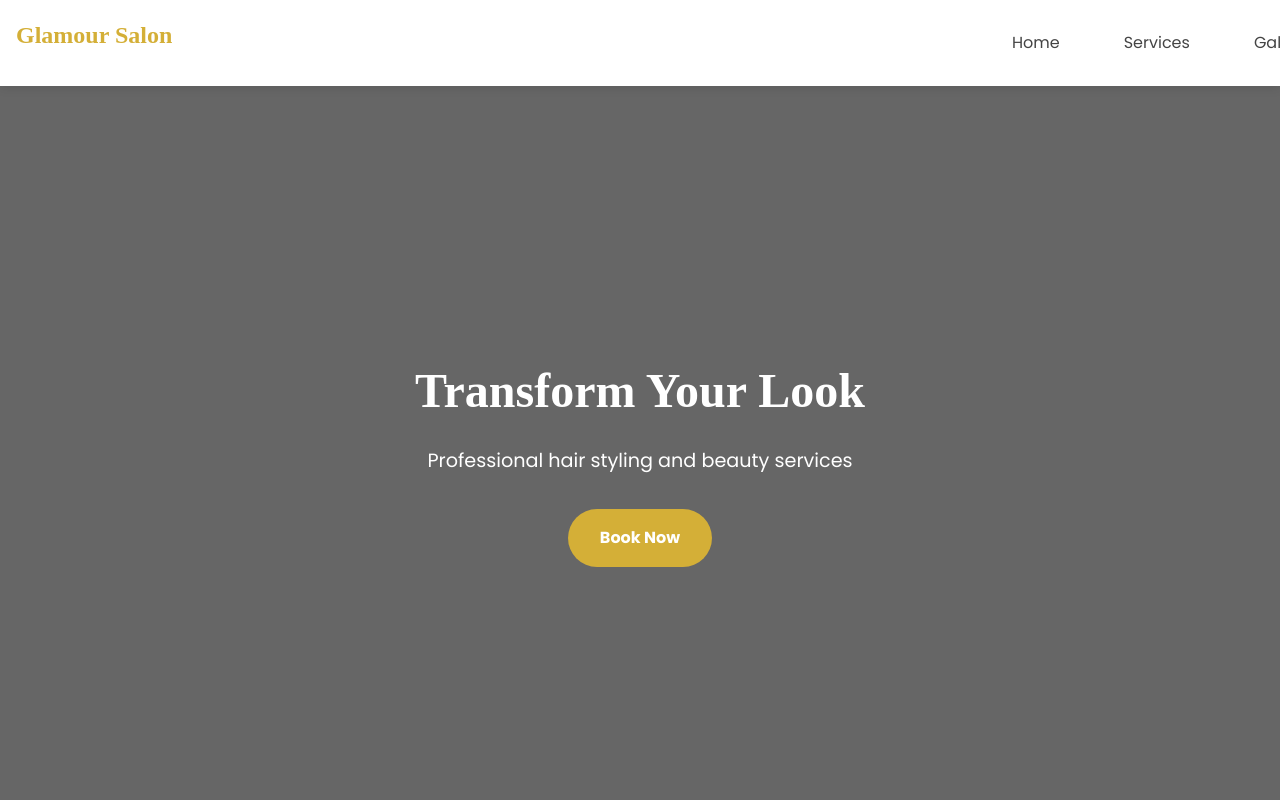
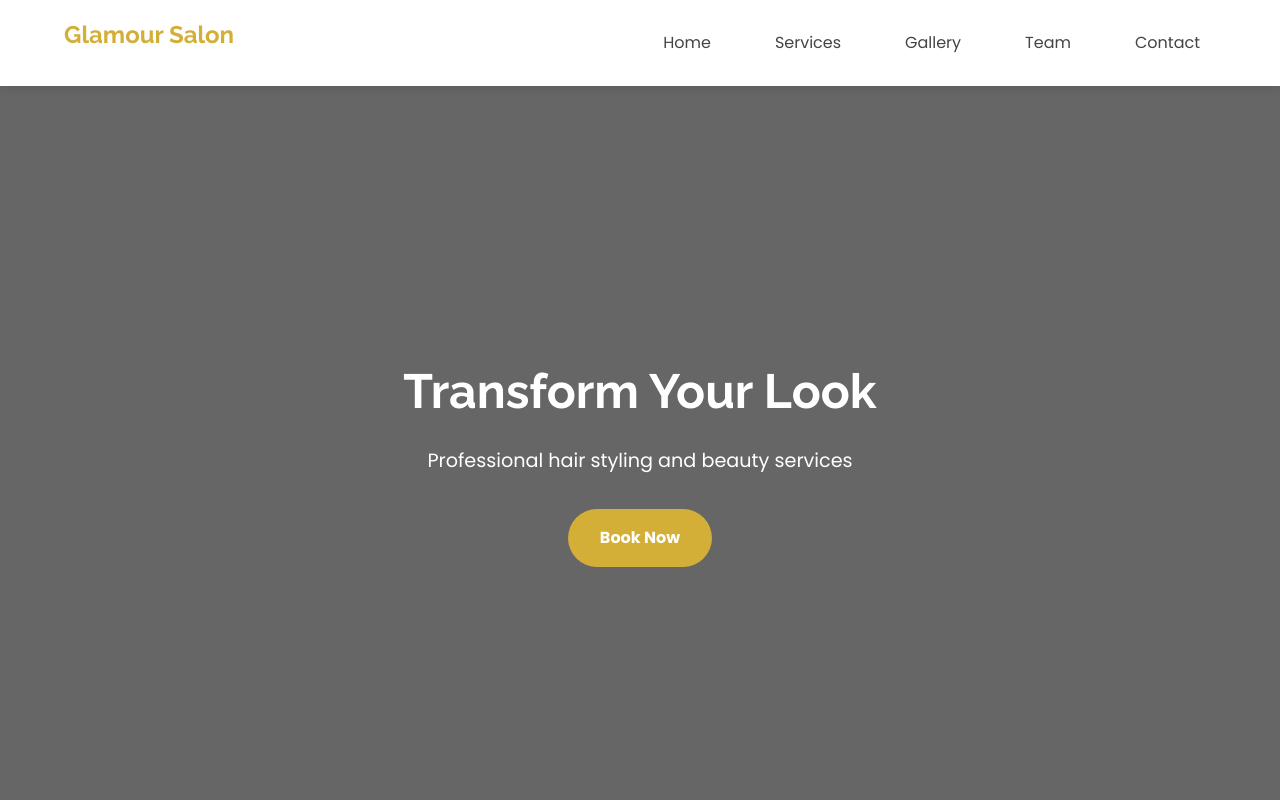
Before and after one commit to frenchie43972/hair-salon-template-1, a plain HTML site: page index.html in a window 1280 px wide. Shown: the top 800 px of the page. Drawn offline with Linux system fonts and the light colour scheme.

Commit message:
fixing the navbat hamburger

```diff
--- a/script.js
+++ b/script.js
@@ -21,11 +21,26 @@ document.addEventListener('DOMContentLoaded', function () {
   menuBtn.addEventListener('click', toggleMenu);
   menuOverlay.addEventListener('click', toggleMenu);
 
-  // Close menu when clicking a nav link
+  // Navigation functionality
   document.querySelectorAll('.nav_link').forEach((link) => {
-    link.addEventListener('click', () => {
-      if (window.innerWidth < 768) {
-        toggleMenu();
+    link.addEventListener('click', function (e) {
+      e.preventDefault();
+      const targetId = this.getAttribute('href');
+      const targetSection = document.querySelector(targetId);
+
+      if (targetSection) {
+        // Close mobile menu if open
+        if (navList.classList.contains('active')) {
+          toggleMenu();
+        }
+
+        // Wait for menu to close before scrolling
+        setTimeout(() => {
+          targetSection.scrollIntoView({
+            behavior: 'smooth',
+            block: 'start',
+          });
+        }, 300); // Match this with your CSS transition time
       }
     });
   });
@@ -192,26 +207,6 @@ document.addEventListener('DOMContentLoaded', function () {
     input.classList.remove('error');
   }
 
-  // Smooth scrolling for navigation links
-  document.querySelectorAll('a[href^="#"]').forEach((anchor) => {
-    anchor.addEventListener('click', function (e) {
-      e.preventDefault();
-      const target = document.querySelector(this.getAttribute('href'));
-
-      if (target) {
-        target.scrollIntoView({
-          behavior: 'smooth',
-          block: 'start',
-        });
-
-        // Close mobile menu if open
-        if (window.innerWidth < 768) {
-          toggleMenu();
-        }
-      }
-    });
-  });
-
   // Lazy loading for images
   if ('loading' in HTMLImageElement.prototype) {
     const images = document.querySelectorAll('img[loading="lazy"]');
--- a/styles.css
+++ b/styles.css
@@ -3,6 +3,82 @@
  * A responsive website template for hair salons and beauty services
  * Customize colors, fonts, and other variables below
  */
+
+/* Font Face Declarations */
+@font-face {
+  font-family: 'Poppins';
+  src: url('./fonts/Poppins/Poppins-Regular.ttf') format('ttf');
+  font-weight: 400;
+  font-style: normal;
+  font-display: swap;
+}
+
+@font-face {
+  font-family: 'Poppins';
+  src: url('./fonts/Poppins/Poppins-Medium.ttf') format('ttf');
+  font-weight: 500;
+  font-style: normal;
+  font-display: swap;
+}
+
+@font-face {
+  font-family: 'Poppins';
+  src: url('./fonts/Poppins/Poppins-Bold.ttf') format('ttf');
+  font-weight: 700;
+  font-style: normal;
+  font-display: swap;
+}
+
+@font-face {
+  font-family: 'Raleway';
+  src: url('./fonts/Raleway/static/Raleway-Regular.ttf') format('ttf');
+  font-weight: 400;
+  font-style: normal;
+  font-display: swap;
+}
+
+@font-face {
+  font-family: 'Raleway';
+  src: url('./fonts/Raleway/static/Raleway-Medium.ttf') format('ttf');
+  font-weight: 500;
+  font-style: normal;
+  font-display: swap;
+}
+
+@font-face {
+  font-family: 'Raleway';
+  src: url('./fonts/Raleway/static/Raleway-Bold.ttf') format('ttf');
+  font-weight: 700;
+  font-style: normal;
+  font-display: swap;
+}
+
+@font-face {
+  font-family: 'Source Code Pro';
+  src: url('./fonts/Source_Code_Pro/static/SourceCodePro-Regular.ttf')
+    format('ttf');
+  font-weight: 400;
+  font-style: normal;
+  font-display: swap;
+}
+
+@font-face {
+  font-family: 'Source Code Pro';
+  src: url('./fonts/Source_Code_Pro/static/SourceCodePro-Medium.ttf')
+    format('ttf');
+  font-weight: 500;
+  font-style: normal;
+  font-display: swap;
+}
+
+@font-face {
+  font-family: 'Source Code Pro';
+  src: url('./fonts/Source_Code_Pro/static/SourceCodePro-Bold.ttf')
+    format('ttf');
+  font-weight: 700;
+  font-style: normal;
+  font-display: swap;
+}
 
 :root {
   /* Colors */
@@ -13,9 +89,10 @@
   --background-color: #fff;
   --overlay-color: rgba(0, 0, 0, 0.6);
 
-  /* Typography */
-  --heading-font: 'Playfair Display', serif;
+  /* Typography - Font Families */
+  --heading-font: 'Raleway', sans-serif;
   --body-font: 'Poppins', sans-serif;
+  --mono-font: 'Source Code Pro', monospace;
 
   /* Spacing */
   --spacing-xs: 0.5rem;
@@ -96,51 +173,43 @@ img {
   align-items: center;
   padding: var(--spacing-sm);
   position: relative;
+  width: 100%;
+  max-width: 1200px;
+  margin: 0 auto;
 }
 
 .header_logo h1 {
   font-size: 1.5rem;
   color: var(--primary-color);
+  white-space: nowrap;
 }
 
 .nav_list {
-  position: fixed;
-  top: 0;
-  right: -100%;
-  width: 80%;
-  max-width: 300px;
-  height: 100vh;
-  background-color: var(--background-color);
+  display: flex;
+  align-items: center;
   list-style: none;
-  padding: var(--spacing-lg) var(--spacing-md);
   margin: 0;
-  transition: right var(--transition-fast);
-  box-shadow: -2px 0 10px rgba(0, 0, 0, 0.1);
-  z-index: 1001;
-}
-
-.nav_list.active {
-  right: 0;
+  padding: 0;
 }
 
 .nav_item {
-  margin-bottom: var(--spacing-md);
+  margin: 0 var(--spacing-sm);
 }
 
 .nav_link {
   display: block;
   padding: var(--spacing-xs) var(--spacing-sm);
   transition: var(--transition-fast);
-  font-size: 1.1rem;
+  font-size: 1rem;
+  white-space: nowrap;
 }
 
 .nav_link:hover {
   color: var(--primary-color);
-  transform: translateX(5px);
 }
 
 .header_menu-btn {
-  display: block;
+  display: none;
   background: none;
   border: none;
   cursor: pointer;
@@ -171,16 +240,15 @@ img {
   transform-origin: left;
 }
 
-/* Add overlay when menu is open */
 .menu-overlay {
+  display: none;
   position: fixed;
   top: 0;
   left: 0;
   width: 100%;
   height: 100%;
-  background-color: rgba(0, 0, 0, 0.5);
+  background-color: rgba(0, 0, 0, 0.4);
   z-index: 1000;
-  display: none;
 }
 
 .menu-overlay.active {
@@ -239,6 +307,7 @@ img {
 
 .hero_btn:hover {
   transform: translateY(-3px);
+  filter: brightness(90%);
   box-shadow: 0 5px 15px rgba(0, 0, 0, 0.2);
 }
 
@@ -415,7 +484,7 @@ img {
 }
 
 .form_submit:hover {
-  background-color: #c19b2e;
+  filter: brightness(90%);
 }
 
 .contact_info {
@@ -553,6 +622,45 @@ img {
 }
 
 /* Media Queries */
+@media (max-width: 767px) {
+  .header_menu-btn {
+    display: block;
+  }
+
+  .nav_list {
+    position: fixed;
+    top: 0;
+    right: -100%;
+    width: 80%;
+    max-width: 300px;
+    height: 100vh;
+    background-color: var(--background-color);
+    flex-direction: column;
+    align-items: flex-start;
+    padding: var(--spacing-lg) var(--spacing-md);
+    transition: right var(--transition-fast);
+    box-shadow: -2px 0 10px rgba(0, 0, 0, 0.1);
+    z-index: 1001;
+  }
+
+  .nav_list.active {
+    right: 0;
+  }
+
+  .nav_item {
+    margin: 0 0 var(--spacing-md) 0;
+    width: 100%;
+  }
+
+  .nav_link {
+    font-size: 1.1rem;
+  }
+
+  .nav_link:hover {
+    transform: translateX(5px);
+  }
+}
+
 @media (min-width: 768px) {
   .header_menu-btn {
     display: none;
@@ -564,19 +672,23 @@ img {
     width: auto;
     height: auto;
     padding: 0;
+    margin: 0;
     background: none;
     box-shadow: none;
     right: auto;
+    align-items: center;
+    flex-wrap: wrap;
+    justify-content: flex-end;
+    gap: var(--spacing-xs);
   }
 
   .nav_item {
-    margin-bottom: 0;
-    margin-left: var(--spacing-md);
+    margin: 0;
   }
 
   .nav_link {
-    padding: var(--spacing-xs) var(--spacing-sm);
-    font-size: 1rem;
+    padding: var(--spacing-xs);
+    font-size: 0.9rem;
   }
 
   .nav_link:hover {
@@ -612,4 +724,31 @@ img {
   .gallery_grid {
     grid-template-columns: repeat(4, 1fr);
   }
+
+  .nav_link {
+    font-size: 1rem;
+    padding: var(--spacing-xs) var(--spacing-sm);
+  }
 }
+
+@media (min-width: 1200px) {
+  /* let header fill the whole viewport again */
+  .header_container {
+    max-width: none; /* no more 1200px cap */
+    padding: var(--spacing-sm) var(--spacing-lg);
+  }
+
+  /* make the nav wrapper grow to fill the space between logo & edge */
+  .header_nav {
+    display: flex;
+    flex: 1;
+    justify-content: flex-end; /* push the UL all the way right */
+    align-items: center;
+  }
+
+  /* ensure the list itself is a flex row of links */
+  .nav_list {
+    display: flex;
+    gap: var(--spacing-md);
+  }
+}
```
Also changed, not shown: index.html (+1 -0 lines).
